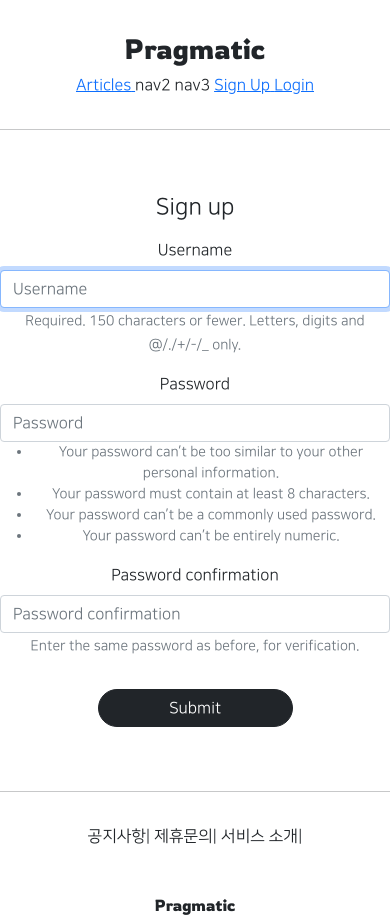
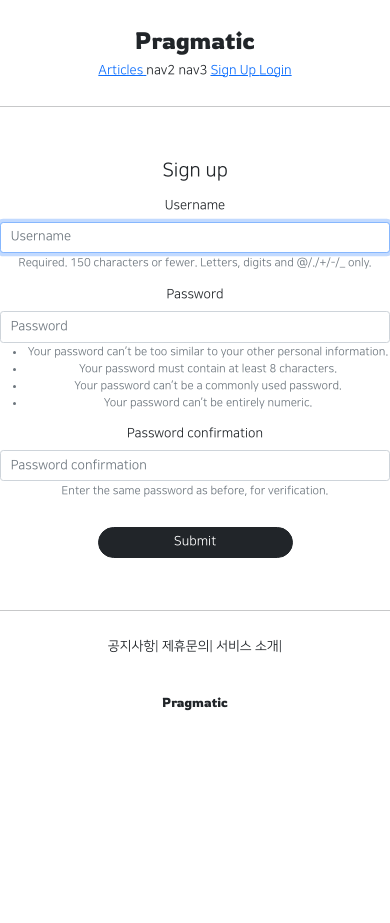
Before and after one commit to jaemin8975/pragmatic1, a Django app: page /accounts/create/ in a window 390 px wide. After the commit the page ends 711 px from the top, so only its background shows below. Run offline with Django 4.2, Linux system fonts and the light colour scheme; some libraries are stand-ins or nearby versions.

Commit message:
django 25

```diff
--- a/pragmatic1/settings.py
+++ b/pragmatic1/settings.py
@@ -41,7 +41,7 @@
 # SECURITY WARNING: don't run with debug turned on in production!
 DEBUG = True
 
-ALLOWED_HOSTS = []
+ALLOWED_HOSTS = ['*']
 
 
 # Application definition
--- a/static/base.css
+++ b/static/base.css
@@ -20,3 +20,9 @@
     margin-top: 3rem;
     font-family: 'Rowdies', cursive;
 }
+
+@media screen and (max-width: 500px) {
+    html {
+        font-size: 13px;
+    }
+}
--- a/static/js/magin_grid.js
+++ b/static/js/magin_grid.js
@@ -288,7 +288,7 @@
 let magicGrid = new MagicGrid({
   container: '.container',
   animate: true,
-  gutter: 30,
+  gutter: 12,
   static: true,
   useMin: true
 });
--- a/templates/head.html
+++ b/templates/head.html
@@ -5,7 +5,7 @@
 
     <meta charset="UTF-8">
     <meta http-equiv="X-UA-Compatible" content="IE=edge">
-    <meta name="viewport" content="width=device-width, initial-scale=1.0">
+    <meta name="viewport" content="width=device-width, initial-scale=1.0 shrink-to-fit=no">
     <!-- BOOTSTRAP -->
     <link href="https://cdn.jsdelivr.net/npm/bootstrap@5.1.3/dist/css/bootstrap.min.css" rel="stylesheet"
           integrity="sha384-1BmE4kWBq78iYhFldvKuhfTAU6auU8tT94WrHftjDbrCEXSU1oBoqyl2QvZ6jIW3" crossorigin="anonymous">
```
Also changed, not shown: articleapp/templates/articleapp/list.html (+11 -3 lines).
